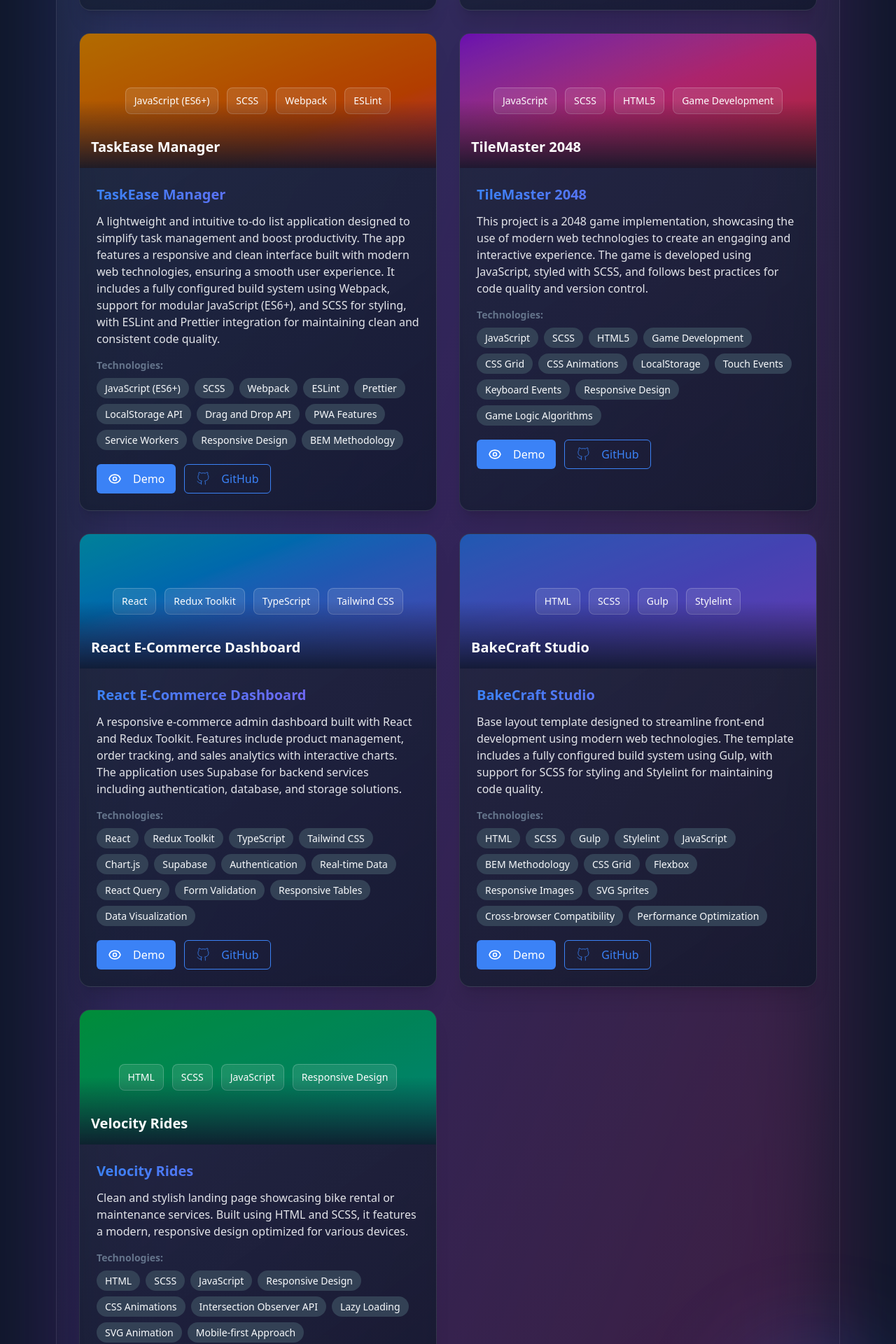
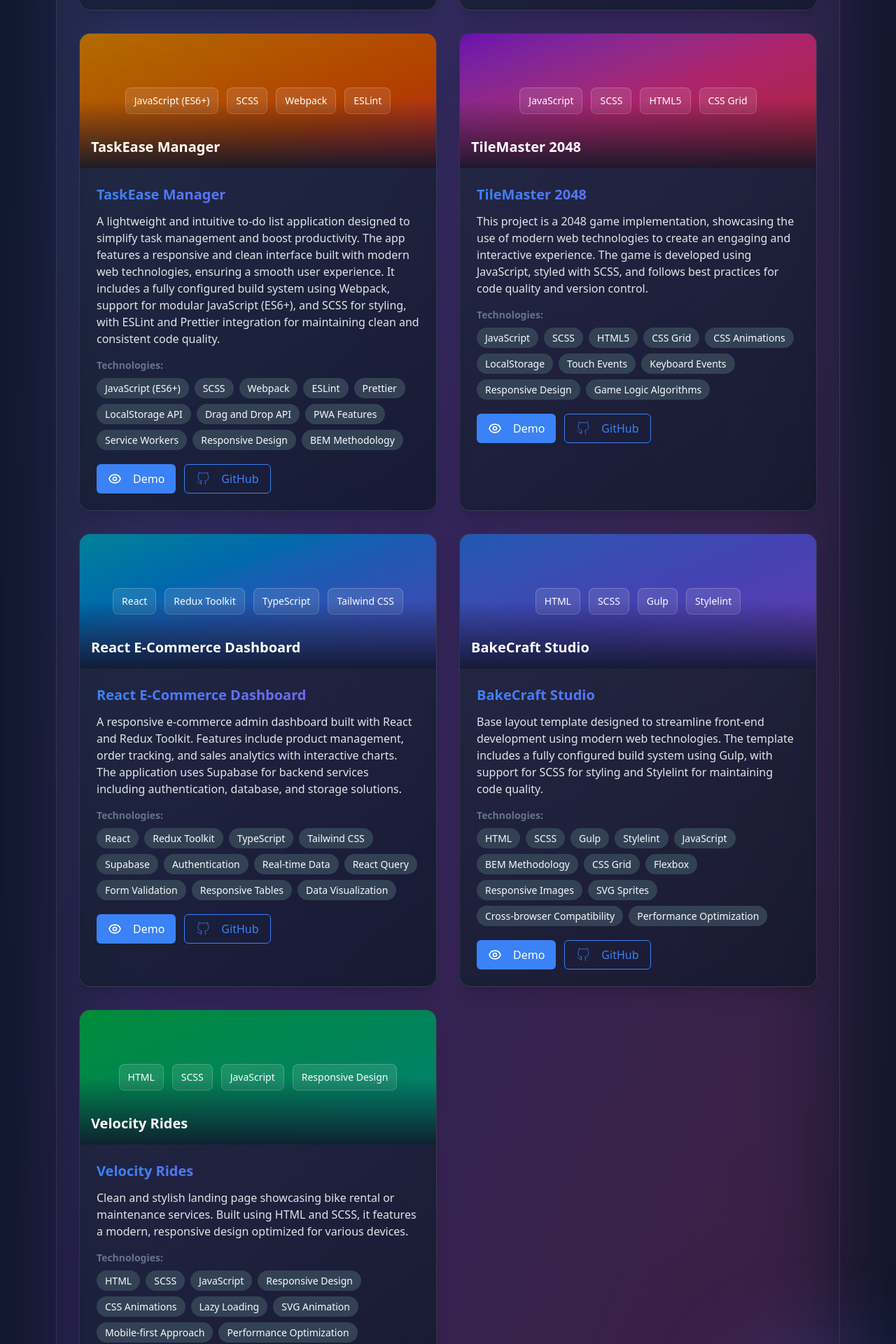
Before and after one commit to no1pain/next-cv-website, a Next.js app: page /projects in a window 1280 px wide. Shown: the part 960-2880 px from the top of the page at 70% size. Built offline with nearby package versions, Linux system fonts and the light colour scheme.

Commit message:
Update ProjectsData.ts

```diff
--- a/src/app/components/projects/ProjectsData.ts
+++ b/src/app/components/projects/ProjectsData.ts
@@ -80,7 +80,6 @@ export const projects: Project[] = [
       "JavaScript",
       "SCSS",
       "HTML5",
-      "Game Development",
       "CSS Grid",
       "CSS Animations",
       "LocalStorage",
@@ -105,7 +104,6 @@ export const projects: Project[] = [
       "Redux Toolkit",
       "TypeScript",
       "Tailwind CSS",
-      "Chart.js",
       "Supabase",
       "Authentication",
       "Real-time Data",
@@ -156,7 +154,6 @@ export const projects: Project[] = [
       "JavaScript",
       "Responsive Design",
       "CSS Animations",
-      "Intersection Observer API",
       "Lazy Loading",
       "SVG Animation",
       "Mobile-first Approach",
```
